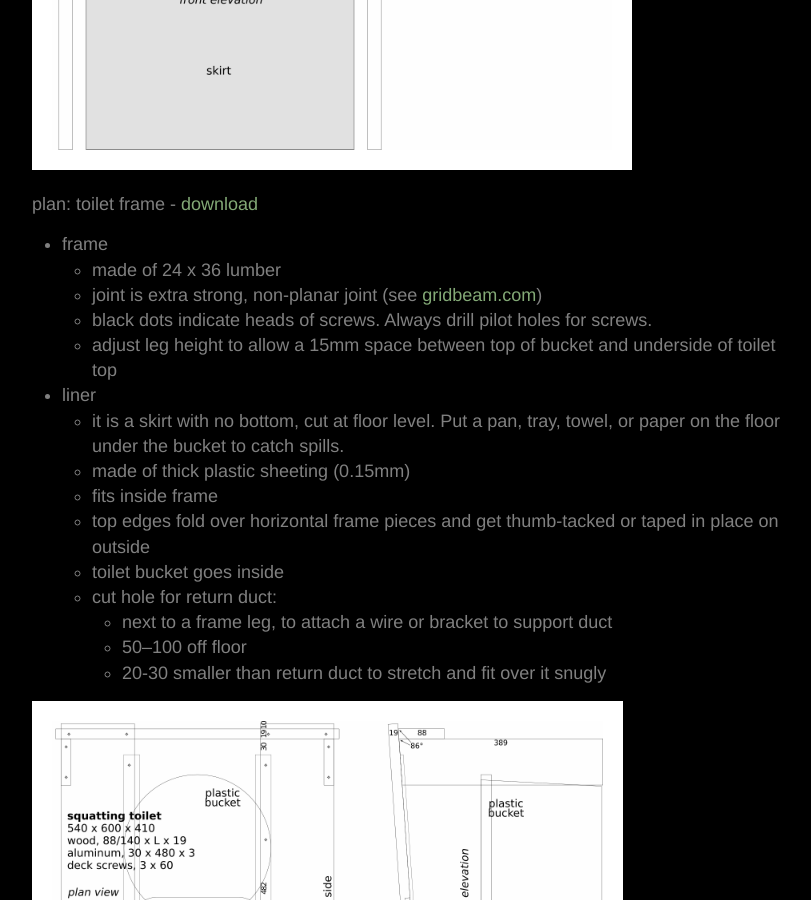
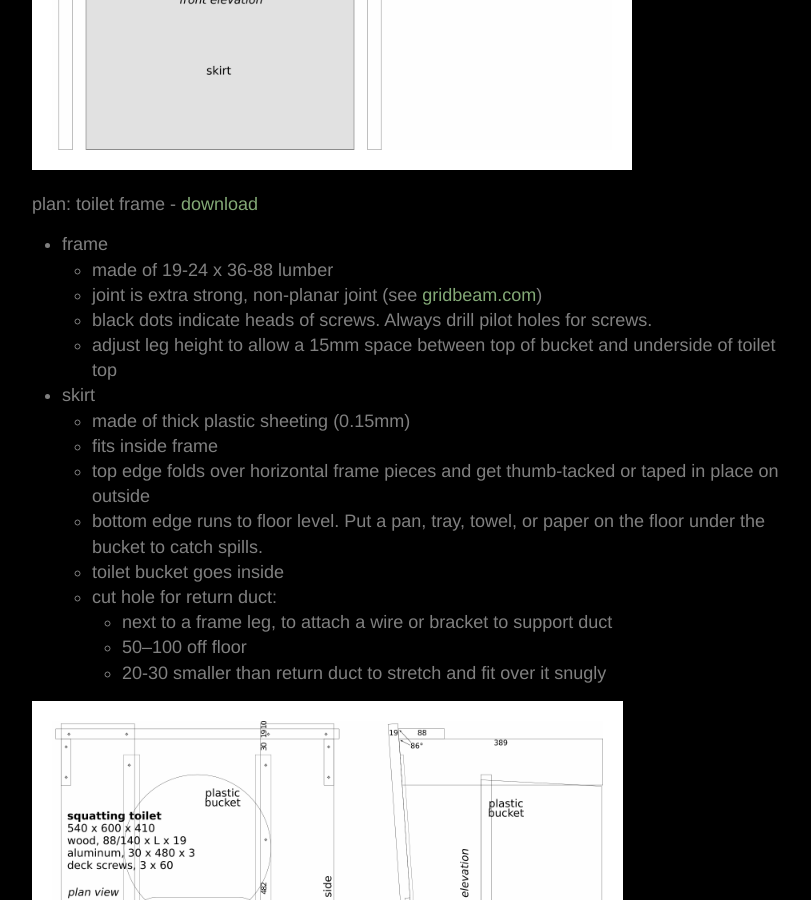
Before and after one commit to yodrew/yodrew.github.io, a Jekyll site: the page built from _pages/water.md, in a window 1280 px wide and 900 px high, scrolled down 3357 px. Shown: the whole window, without its empty margins (223-1034 px from the left). Built offline with Jekyll 4.4.1, drawn with Linux system fonts in a browser that asks for light colours.

Commit message:
spacing, list order, skirt, lumber

```diff
--- a/_pages/water.md
+++ b/_pages/water.md
@@ -58,6 +58,8 @@
 	- wet fingers of free hand and wash anus
 	- wonder how you ever accomplished this task any other way
 
+<!--pagebreak-->
+
 #### upgrade
 
 Here are two similar toilet designs. The first is non-separating for sitting and squatting. The second is separating and (probably) just for squatting. Features could be combined. Many instructions for first apply to second. More for second are in drawing.
@@ -95,15 +97,15 @@
 <!--&nbsp;-->
 
 - frame
-	- made of 24 x 36 lumber
+	- made of 19-24 x 36-88 lumber
 	- joint is extra strong, non-planar joint (see [gridbeam.com](https://gridbeam.com))
 	- black dots indicate heads of screws. Always drill pilot holes for screws.
 	- adjust leg height to allow a 15mm space between top of bucket and underside of toilet top
-- liner
-	- it is a skirt with no bottom, cut at floor level. Put a pan, tray, towel, or paper on the floor under the bucket to catch spills.
+- skirt
 	- made of thick plastic sheeting (0.15mm)
 	- fits inside frame
-	- top edges fold over horizontal frame pieces and get thumb-tacked or taped in place on outside
+	- top edge folds over horizontal frame pieces and get thumb-tacked or taped in place on outside
+	- bottom edge runs to floor level. Put a pan, tray, towel, or paper on the floor under the bucket to catch spills.
 	- toilet bucket goes inside
 	- cut hole for return duct:
 		- next to a frame leg, to attach a wire or bracket to support duct
```
